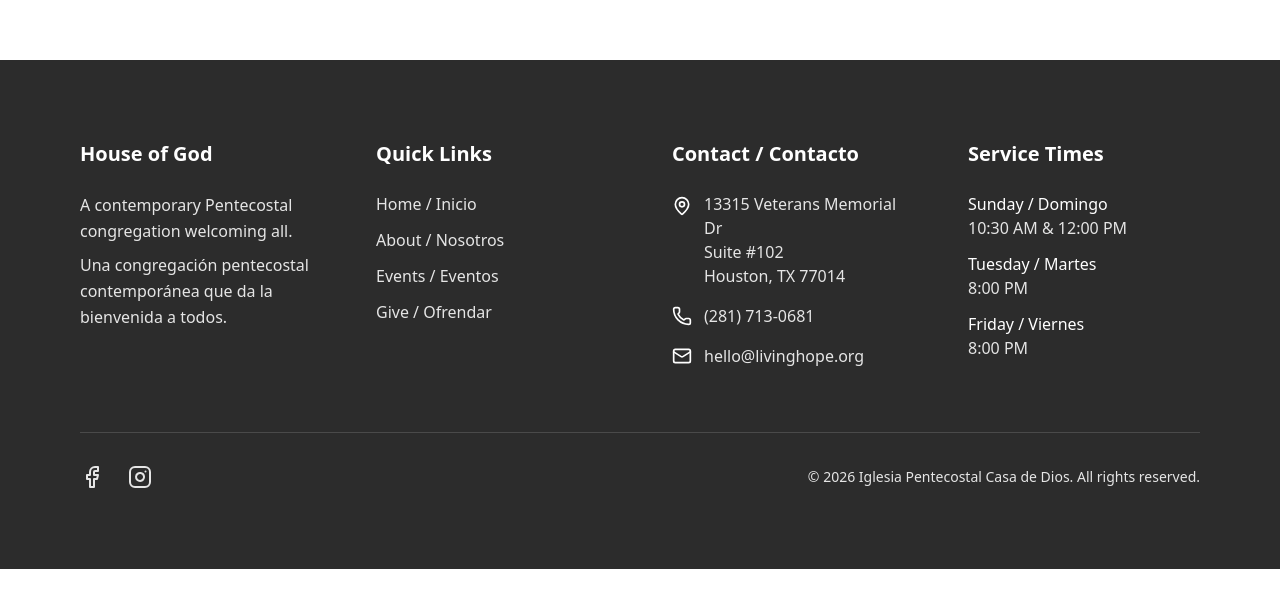
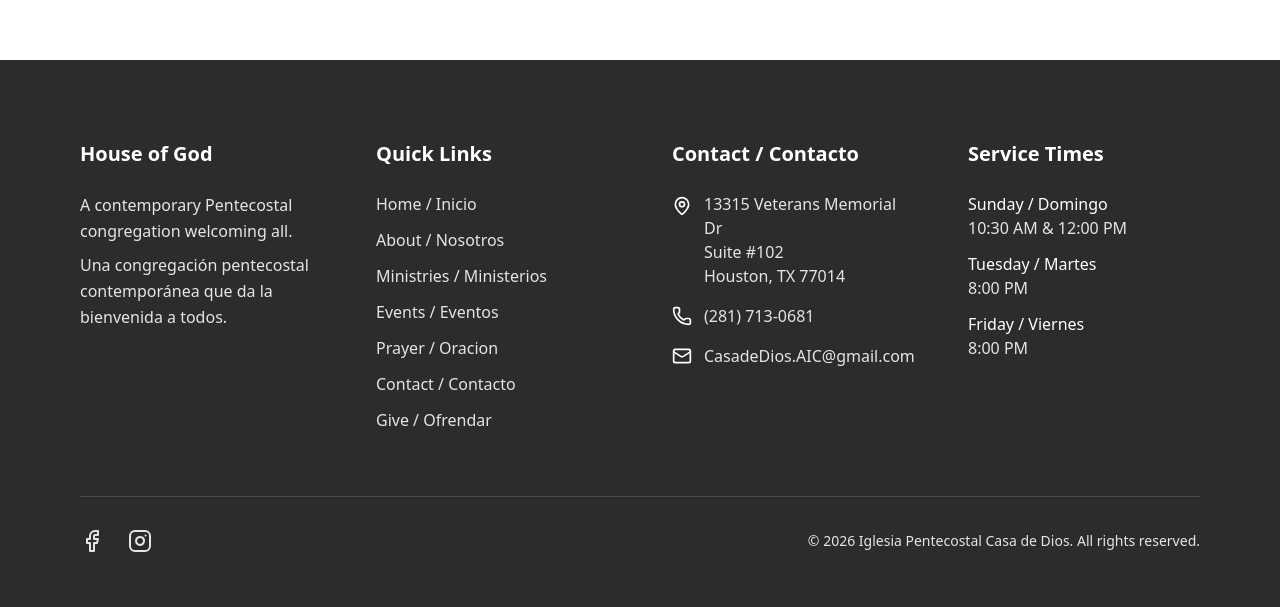
Before and after one commit to JonathanSContreras/Casa-de-Dios-Website, a Next.js app: page /contact in a window 1280 px wide. Shown: the part 3470-4077 px from the top of the page. Before the commit the page ends 4039 px from the top, so only its background shows below. Built offline with nearby package versions, Linux system fonts and the light colour scheme.

Commit message:
adding to quick links and updating info

```diff
--- a/src/app/_components/Footer.tsx
+++ b/src/app/_components/Footer.tsx
@@ -27,12 +27,22 @@ export function Footer() {
               <Link href="/about" className="block text-[#E5E5E5] hover:text-white transition-colors">
                 About / Nosotros
               </Link>
+              <Link href="/ministries" className="block text-[#E5E5E5] hover:text-white transition-colors">
+                Ministries / Ministerios
+              </Link>
               <Link href="/events" className="block text-[#E5E5E5] hover:text-white transition-colors">
                 Events / Eventos
+              </Link>
+              <Link href="/prayer-request" className="block text-[#E5E5E5] hover:text-white transition-colors">
+                Prayer / Oracion
+              </Link>
+              <Link href="/contact" className="block text-[#E5E5E5] hover:text-white transition-colors">
+                Contact / Contacto
               </Link>
               <Link href="/give" className="block text-[#E5E5E5] hover:text-white transition-colors">
                 Give / Ofrendar
               </Link>
+
             </nav>
           </div>
 
@@ -54,7 +64,7 @@ export function Footer() {
               </div>
               <div className="flex items-center gap-3">
                 <Mail size={20} className="flex-shrink-0" />
-                <span className="text-[#E5E5E5]">hello@livinghope.org</span>
+                <span className="text-[#E5E5E5]">CasadeDios.AIC@gmail.com</span>
               </div>
             </div>
           </div>
```
